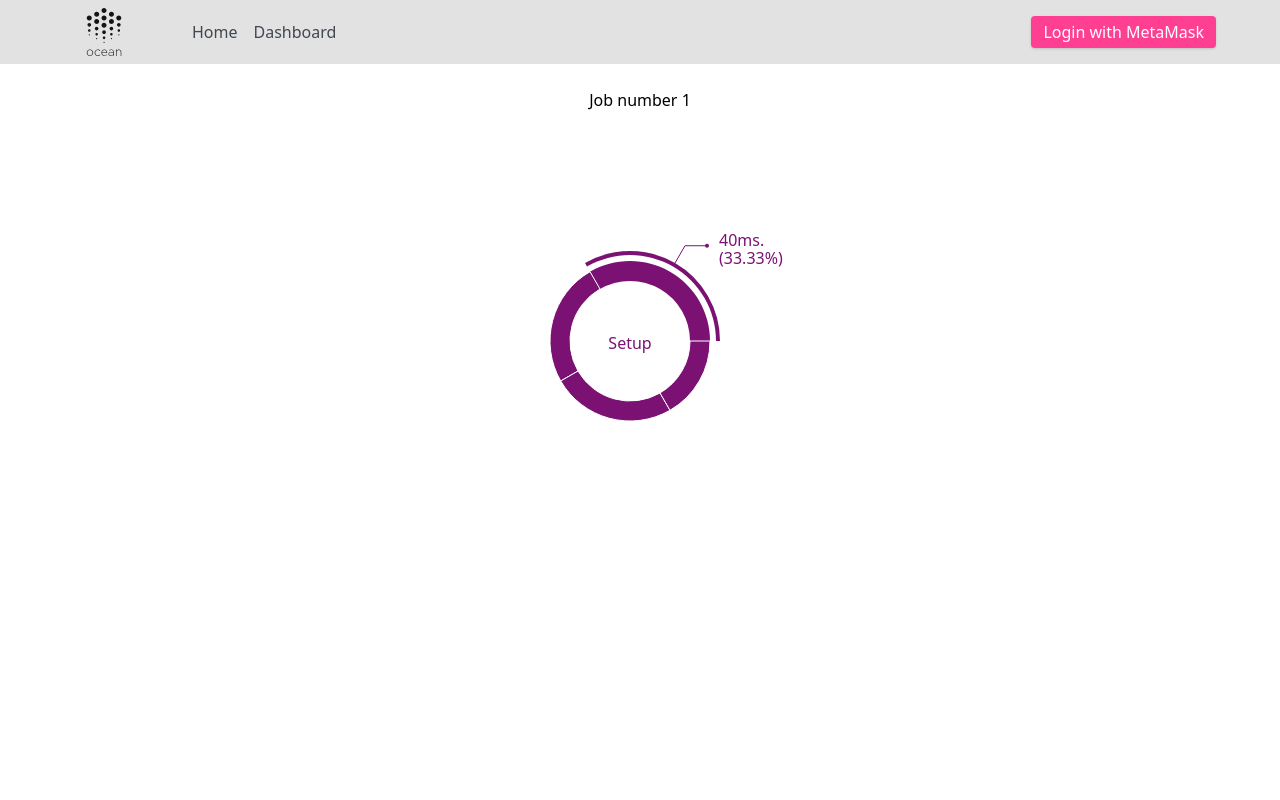
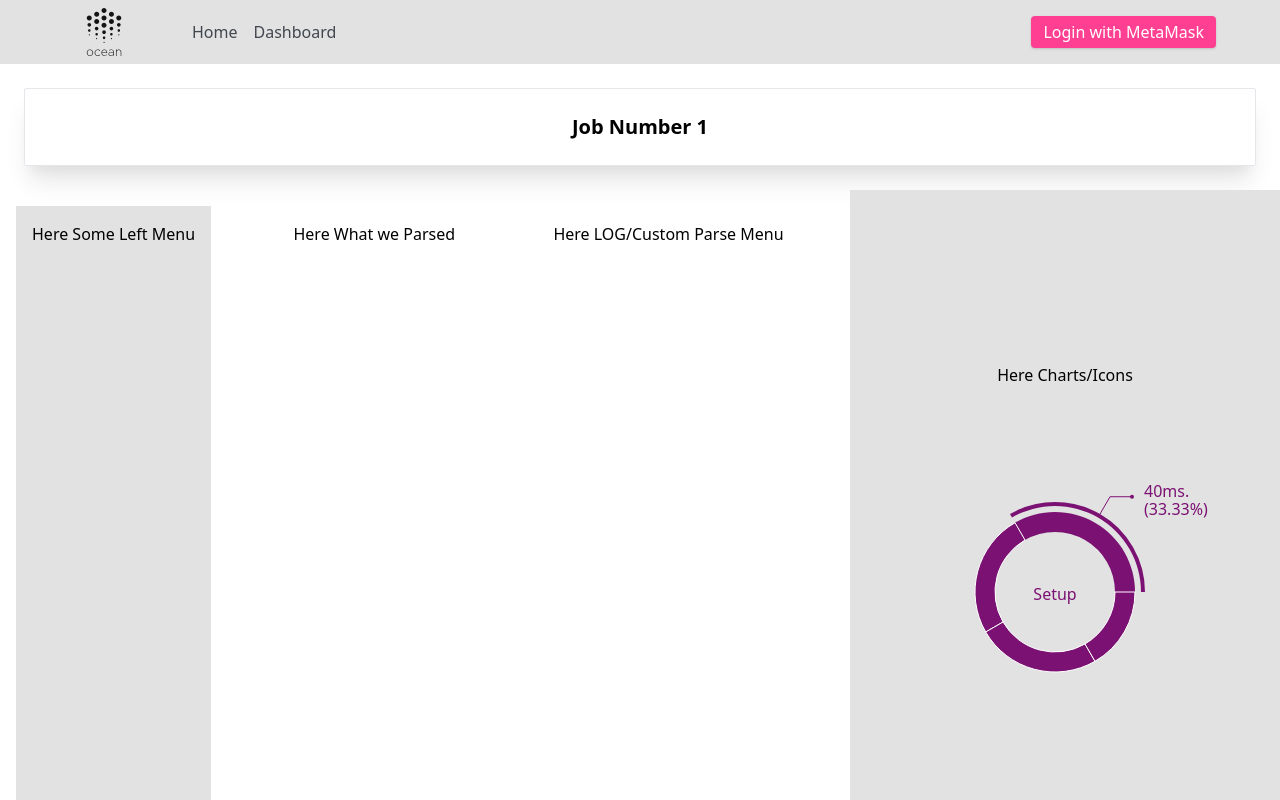
Before and after one commit to may-moff/ocean-protocol-dashboard-frontend, a React (Create React App) app: page /jobs/1 in a window 1280 px wide. Shown: the top 800 px of the page. Built offline with nearby package versions, Linux system fonts and the light colour scheme; what web3 would draw is missing.

Commit message:
Added Chart to the Dashboard

```diff
--- a/src/components/ChartTime.jsx
+++ b/src/components/ChartTime.jsx
@@ -91,6 +91,7 @@ const ChartTime = () => {
   );
 
   return (
+    // <ResponsiveContainer width="100%" aspect={4}>
     <PieChart width={430} height={430}>
       <Pie
         activeIndex={activeIndex}
@@ -105,6 +106,7 @@ const ChartTime = () => {
         onMouseEnter={onPieEnter}
       />
     </PieChart>
+    // </ResponsiveContainer>
   );
 };
 
--- a/src/components/ChartTotalJobs.jsx
+++ b/src/components/ChartTotalJobs.jsx
@@ -25,7 +25,7 @@ const data = [
   {
     name: "March",
     New: 0,
-    Tagged: 6,
+    Tagged: 10,
   },
   {
     name: "April",
@@ -76,9 +76,9 @@ const data = [
 
 const ChartTotalJobs = () => {
   return (
-    // <ResponsiveContainer width="100%" height="100%">
+    <ResponsiveContainer width="100%" aspect={8}>
       <BarChart
-      width={1000}
+        width={600}
         height={200}
         data={data}
         margin={{
@@ -92,11 +92,11 @@ const ChartTotalJobs = () => {
         <XAxis dataKey="name" />
         <YAxis />
         <Tooltip />
-      {/* <Legend /> */}
-      <Bar dataKey="Tagged" stackId="a" fill="#41474e" />
+        <Legend />
+        <Bar dataKey="Tagged" stackId="a" fill="#8b98a9" />
         <Bar dataKey="New" stackId="a" fill="#7b1173" />
       </BarChart>
-    // </ResponsiveContainer>
+    </ResponsiveContainer>
   );
 };
 
--- a/src/components/JobDetail.jsx
+++ b/src/components/JobDetail.jsx
@@ -2,15 +2,23 @@ import React from "react";
 import { useParams } from "react-router-dom";
 import ChartTime from "./ChartTime";
 
-const JobDetail = () => {
+const JobDetail = (props) => {
   const { id } = useParams();
   return (
     <div className="">
-      <div className="flex justify-center justify-items-center m-6">
-        Job number {id}
+      <div className="text-xl border-md shadow-xl text-center border rounded-sm font-bold p-6 m-6 ">
+        Job Number 1
       </div>
-      <div className="flex justify-center justify-items-center">
-        <ChartTime />
+      <div className=" flex justify-between justify-items-center h-screen">
+        <div className="p-4 m-4 bg-bgreylighter">Here Some Left Menu</div>
+        <div className="p-4 m-4">Here What we Parsed</div>{" "}
+        <div className="p-4 m-4">Here LOG/Custom Parse Menu</div>
+        <div className="flex flex-col justify-center justify-items-center bg-bgreylighter">
+          <div className="flex justify-center justify-items-center">
+            Here Charts/Icons
+          </div>
+          <ChartTime />
+        </div>
       </div>
     </div>
   );
--- a/src/components/job-board/Dashboard.jsx
+++ b/src/components/job-board/Dashboard.jsx
@@ -2,10 +2,15 @@ import React from "react";
 import MenuBoxNotTagged from "./MenuBoxNotTagged";
 import JobsBoxNotTagged from "./JobsBoxNotTagged";
 import JobsBoxHistory from "./JobsBoxHistory";
+import ChartTotalJobs from "../ChartTotalJobs";
 
 const Dashboard = () => {
   return (
     <div className="text-center p-6 ">
+      <div className="text-xl border-md shadow-xl text-center border rounded-sm font-bold p-6 m-6 ">
+        Total Jobs
+      </div>
+      <ChartTotalJobs />
       <JobsBoxNotTagged />
       <JobsBoxHistory />
     </div>
```
Lines whose indentation alone changed are shown as unchanged.
